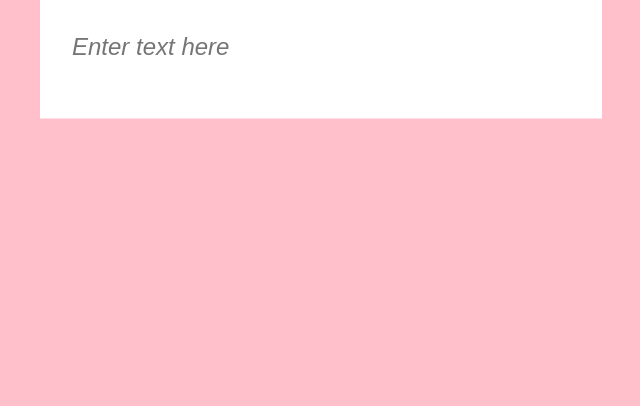
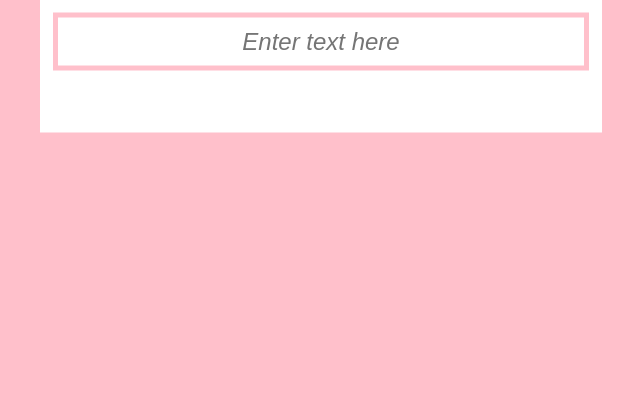
Before and after one commit to Jolak5/ToDoList-app, a website built with webpack: page src/index.html in a window 1280 px wide. Shown: the part 394-800 px from the top of the page, without its empty margins (319-959 px from the left). Built offline with nearby package versions, Linux system fonts and the light colour scheme.

Commit message:
Edit input  styling

```diff
--- a/src/style.css
+++ b/src/style.css
@@ -49,6 +49,9 @@ label {
   padding-top: 30px;
   gap: 10px;
   width: 100%;
+  display: flex;
+  flex-direction: column;
+  align-items: center;
 }
 
 ul input {
@@ -63,8 +66,13 @@ ul input {
 .containerTodo input {
   font-size: 1.5rem;
   font-style: italic;
-  margin: 5px 10px 5px 30px;
-  border: none;
+  border: 5px solid pink;
+  padding: 10px;
+  text-align: center;
+}
+
+.inputElement:focus {
+  border: 5px solid green;
 }
 
 ul {
```
